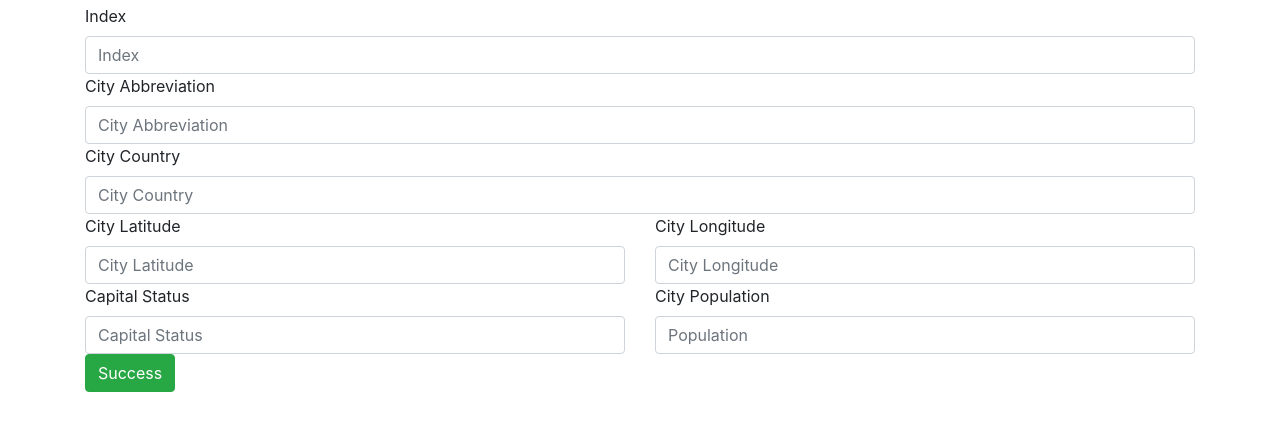
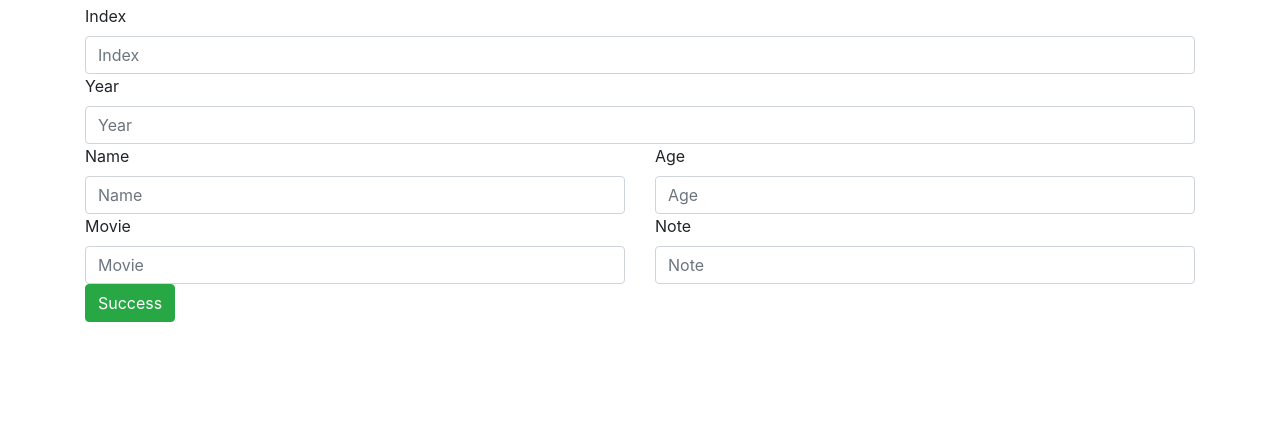
Before and after one commit to konaer/IS601-project3, a Flask app: page /oscar/new in a window 1280 px wide. Shown: the part 56-487 px from the top of the page. Run offline with Flask 2, Linux system fonts and the light colour scheme; some libraries are stand-ins or nearby versions.

Commit message:
Task: modify layout

```diff
--- a/app/templates/new.html
+++ b/app/templates/new.html
@@ -10,39 +10,32 @@
 
     <div class="row">
         <div class="col">
-            <label for="sYear">City Abbreviation</label>
-            <input id="fldAbbreviation" t ype="text" class="form-control" placeholder="City Abbreviation"
-                   name="fldAbbreviation">
+            <label for="sYear">Year</label>
+            <input id="sYear" t ype="text" class="form-control" placeholder="Year"
+                   name="sYear">
         </div>
     </div>
 
     <div class="row">
         <div class="col">
-            <label for="fldCountry">City Country</label>
-            <input id="fldCountry" type="text" class="form-control" placeholder="City Country" name="fldCountry">
+            <label for="sName">Name</label>
+            <input id="sName" type="text" class="form-control" placeholder="Name" name="sName">
+        </div>
+
+        <div class="col">
+            <label for="sAge">Age</label>
+            <input id="sAge" type="text" class="form-control" placeholder="Age" name="sAge">
         </div>
     </div>
 
     <div class="row">
         <div class="col">
-            <label for="fldLat">City Latitude</label>
-            <input id="fldLat" type="text" class="form-control" placeholder="City Latitude" name="fldLat">
+            <label for="sMovie">Movie</label>
+            <input id="sMovie" type="text" class="form-control" placeholder="Movie" name="sName">
         </div>
         <div class="col">
-            <label for="fldlong">City Longitude</label>
-            <input id="fldlong" type="text" class="form-control" placeholder="City Longitude" name="fldLong">
-        </div>
-    </div>
-    <div class="row">
-        <div class="col">
-            <label for="fldCapitalStatus">Capital Status</label>
-
-            <input id="fldCapitalStatus" type="text" class="form-control" placeholder="Capital Status "
-                   name="fldCapitalStatus">
-        </div>
-        <div class="col">
-            <label for="fldPopulation">City Population</label>
-            <input id="fldPopulation" type="text" class="form-control" placeholder="Population" name="fldPopulation">
+            <label for="sNote">Note</label>
+            <input id="sNote" type="text" class="form-control" placeholder="Note" name="sNote">
         </div>
     </div>
     <button type="submit" class="btn btn-success">Success</button>
```
Also changed, not shown: app/templates/edit.html (+5 -5 lines).
